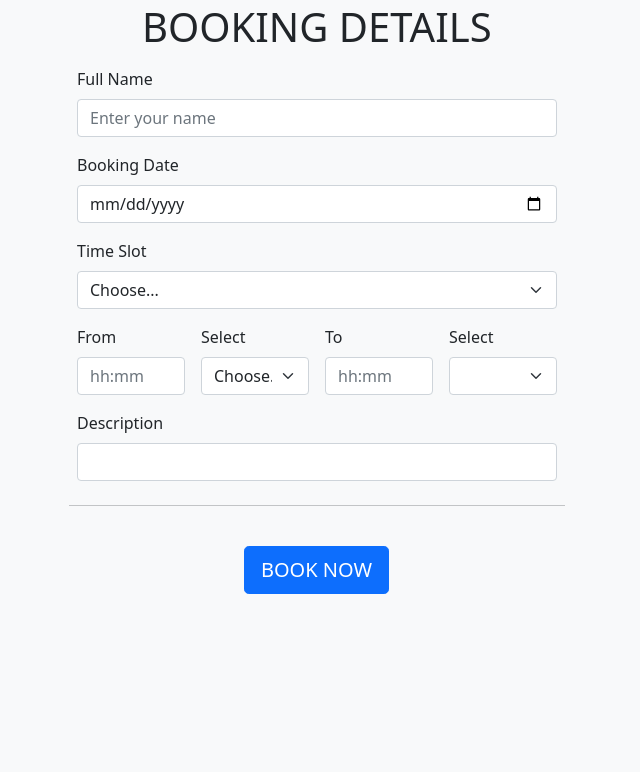
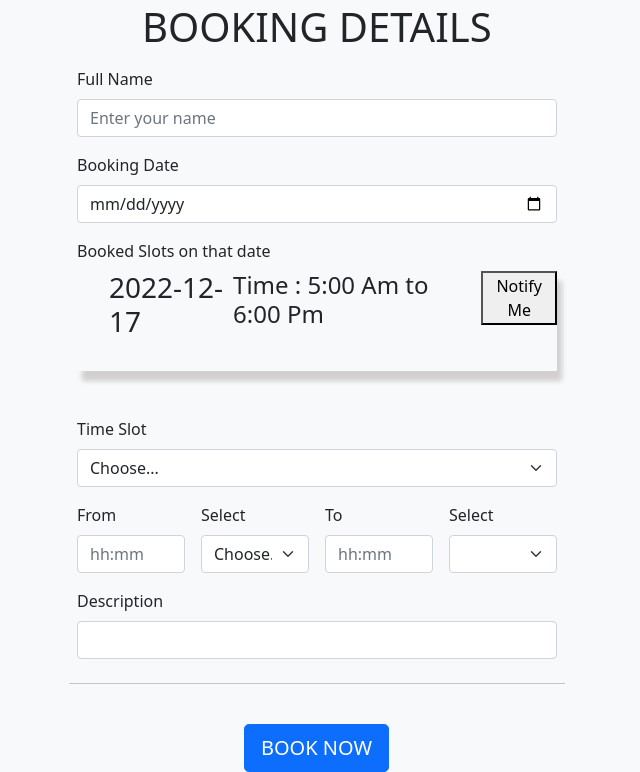
Before and after one commit to Neelu5566/RoomBookingSystem, a Django app: template scheduling/templates/booking details.html in a window 1280 px wide. Shown: the part 101-873 px from the top of the page, without its empty margins (355-995 px from the left). Before the commit the page ends 695 px from the top, so only its background shows below. Run offline with Django 4.2, Linux system fonts and the light colour scheme; the template is opened without the code that fills it, so the values that code supplies are empty; some libraries are stand-ins or nearby versions.

Commit message:
added slots and database models

```diff
--- a/scheduling/admin.py
+++ b/scheduling/admin.py
@@ -3,5 +3,6 @@
 # Register your models here.
 
 admin.site.register(Room_details)
+admin.site.register(Booking_details)
 # admin.site.register(user_detail)
 # admin.site.register(Booking_detail)
--- a/scheduling/templates/booking details.html
+++ b/scheduling/templates/booking details.html
@@ -6,10 +6,29 @@
     <meta name="viewport" content="width=device-width, initial-scale=1">
     <meta name="description" content="">
 
-    <link rel="stylesheet" href="{% static "scheduling/css/bootstrap.min.css" %}">
-    <link rel="stylesheet" href="{% static "scheduling/css/form-validation.css" %}">
+    <link rel="stylesheet" href="{% static 'scheduling/css/bootstrap.min.css' %}">
+    <link rel="stylesheet" href="{% static 'scheduling/css/form-validation.css' %}">
 
   </head style = marginleft : 10px>``
+
+  <style>
+    .bookedSlots{
+    width: 100%;
+    box-shadow: 5px 10px 5px #d1cfcf;
+    height: 100px;
+    /* max-height: 150px; */
+    /* height: fit-content; */
+    margin-bottom :30px;
+    /* display: ; */
+    }
+
+    .bookedSlots ul{
+    display: flex;
+    justify-content:space-around;
+    list-style-type: none;
+    }
+
+  </style>
 
 
   <body class="bg-light" style ="margin-left:160px; margin-top: 40px;">
@@ -52,6 +71,27 @@
               <div class="invalid-feedback">
                 Valid Date is required.
               </div>
+            </div>
+
+            <div class="col-12">
+              <label for = "bookedSlots" class = "form-label">Booked Slots on that date</label>
+              <div class="bookedSlots">
+                <ul>
+                    <li style = "width:auto;">
+                        <h3 class="bookedOn">2022-12-17</h3>
+                    </li>
+                    <li>
+                        <h4>Time : 5:00 Am to 6:00 Pm</h4>
+                    </li>
+                    <li style = "width:auto">
+                        <a href = "">
+                            <button class="button button1" role="button">Notify Me</button>
+                        </a>
+                    </li>
+
+                </ul>
+            </div>
+
             </div>
 
             <div class="col-12">
@@ -100,7 +140,7 @@
             <div class="col-3">
               <label for="district" class="form-label">Select</label>
               <select class="form-select" name='eparity'> id="select2" required>
-                <option value=""Choose...</option>
+                <option value="Choose..."</option>
                 <option>AM</option>
                 <option>PM</option>
 
@@ -136,7 +176,29 @@
 
     <script src="../assets/dist/js/bootstrap.bundle.min.js"></script>
 
-    <script src="{% static "scheduling/json/form-validation.js" %}"></script>
+    <script src="{% static 'scheduling/json/form-validation.js' %}"></script>
+
+    <script src="https://ajax.googleapis.com/ajax/libs/jquery/1.12.0/jquery.min.js"></script>
+
+    <script>
+      const dt = document.getElementById('birthDate');
+      dt.addEventListener('change', (event) => {
+        console.log('The date is: ' + event.target.value);
+        const inputDate = event.target.value
+
+        $.ajax({
+          url: '/get_slots/',
+          type: 'POST',
+          data: {
+            'date': inputDate
+          },
+          success: function(response){
+            console.log(response)
+          }
+        })
+        //alert('The date is: ' + event.target.value);
+      });
+    </script>
 
 
 
--- a/scheduling/urls.py
+++ b/scheduling/urls.py
@@ -7,7 +7,8 @@
     path("signup/",register,name="register"),
     path("login/",loginUser,name="login"),
     path("logout/",logoutUser,name="logout"),
-    # path("Booking/",views.booking_details,name="Booking_Details"),
+    path("Booking/",booking_details,name="Booking_Details"),
+    path("get_slots/",get_slots,name="get_slots"),
 
 
 ]
```
Also changed, not shown: scheduling/models.py (+11 -0 lines), scheduling/views.py (+32 -20 lines).
